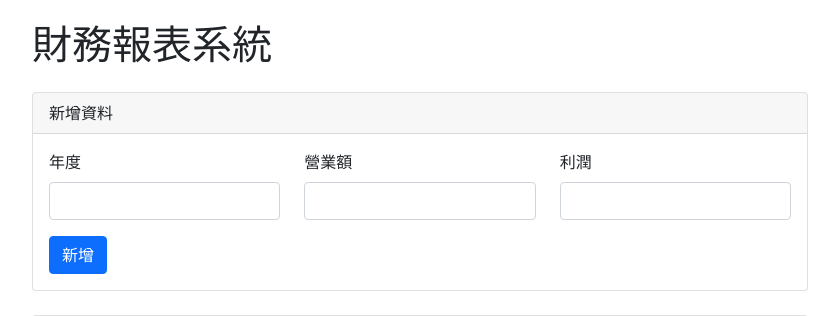
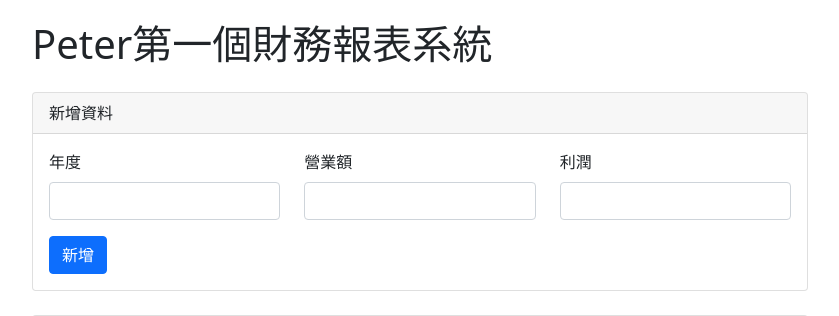
Before and after one commit to eqpeter/python-ex02, a Flask app: page / in a window 1280 px wide. Shown: the top 316 px of the page, without its empty margins (220-1059 px from the left). Run offline with Flask 3, Linux system fonts and the light colour scheme.

Commit message:
初始提交

```diff
--- a/templates/index.html
+++ b/templates/index.html
@@ -11,7 +11,7 @@
 </head>
 <body>
     <div class="container">
-        <h1 class="mb-4">財務報表系統</h1>
+        <h1 class="mb-4">Peter第一個財務報表系統</h1>
 
         <div class="card mb-4">
             <div class="card-header">新增資料</div>
```
